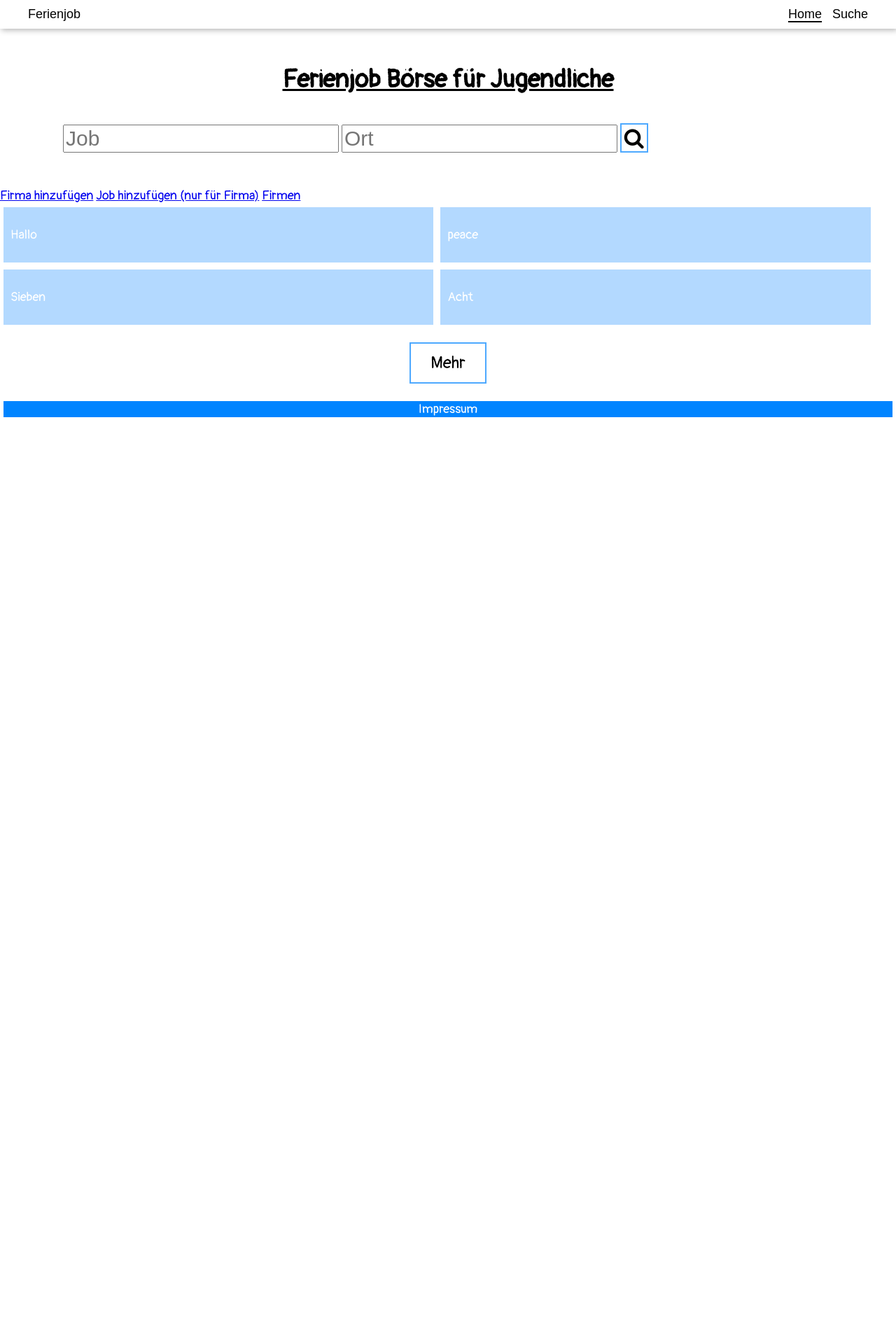
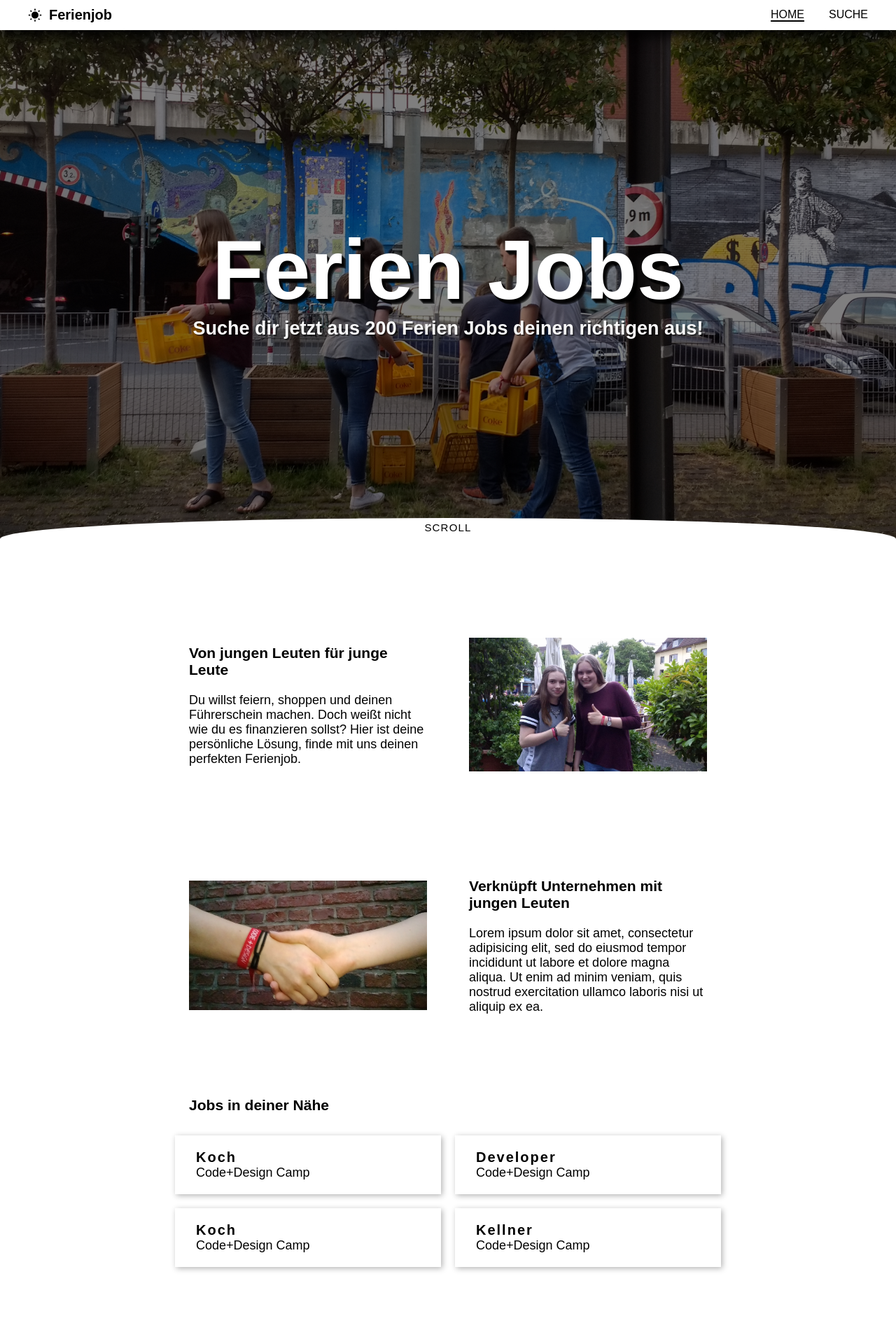
Before and after one commit to ferienjob/django, a Django app: page / in a window 1280 px wide. Shown: the whole page at 70% size. Before the commit the page ends 596 px from the top, so only its background shows below. Run offline with Django 3.2, Linux system fonts and the light colour scheme; some libraries are stand-ins or nearby versions.

Commit message:
improved landing page again

```diff
--- a/FerienJobsBoerse/views.py
+++ b/FerienJobsBoerse/views.py
@@ -14,7 +14,8 @@ routes = [
 
 
 def home(request):
-    return render(request, '../templates/home.html', {'routes': routes, 'current_route': '/'})
+    # return render(request, '../templates/home.html', {'routes': routes, 'current_route': '/'})
+    return render(request, '../templates/landing_page.html', {'routes': routes, 'current_route': '/'})
 
 
 
--- a/static/global.css
+++ b/static/global.css
@@ -8,6 +8,11 @@ body {
 }
 
 header {
+  position: fixed;
+  top: 0;
+  right: 0;
+  left: 0;
+
   font-family: sans-serif;
 
   background: white;
@@ -16,23 +21,40 @@ header {
 
   display: flex;
 
-  box-shadow: 2px 2px 8px rgba(0, 0, 0, 0.3);
+  box-shadow: 0px 10px 20px rgba(0, 0, 0, 0.9);
+  z-index: 1000;
+  /*position: absolute;
+  top: 0;
+  left: 0;
+  right: 0;*/
 }
 header a.brand, header nav a {
   color: black;
   text-decoration: none;
 }
 header a.brand {
-
+  font-weight: bold;
+  font-size: 20px;
+  display: flex;
+  align-items: center;
+  justify-content: space-between;
+}
+header a.brand svg {
+  height: 20px;
+  width: 20px;
+  margin-right: 10px;
 }
 header nav {
   margin-left: auto;
 }
 header nav a {
+  font-size: 16px;
   border-bottom: 2px solid transparent;
+  font-weight: lighter;
+  text-transform: uppercase;
 }
 header nav a:not(:last-child) {
-  margin: 0 10px;
+  margin: 0 30px;
 }
 header nav a:hover, header nav a.active {
   border-bottom: 2px solid black;
--- a/static/landing_page.css
+++ b/static/landing_page.css
@@ -99,3 +99,46 @@ body {
   display: block;
   border-radius: 2px;
 }
+
+.jobs__title {
+  padding: 0 30px;
+}
+.jobs {
+  display: flex;
+  flex-wrap: wrap;
+  margin: 0 0 90px 0;
+}
+.job {
+  width: calc(50% - 20px);
+  margin: 10px;
+  background: white;
+  box-shadow: 2px 2px 8px rgba(0, 0, 0, 0.3);
+  padding: 20px 30px;
+
+  color: black;
+  text-decoration: none;
+
+  transform-origin: center;
+  transition-duration: 200ms;
+  transition-timing-function: cubic-bezier(0.5, 0, 0.1, 1);
+  transition-delay: 0ms;
+}
+.job:hover {
+  /*transform: translate3d(104px, 0px, 0px);*/
+  /*transform: translate(1.5, 1.5);*/
+  transform: scale(1.05, 1.05);
+}
+
+.job__title,
+.job__company {
+  margin: 0;
+}
+.job__title {
+  font-size: 20px;
+  font-weight: bolder;
+  letter-spacing: 2px;
+}
+.job__company {
+
+
+}
--- a/templates/_base.html
+++ b/templates/_base.html
@@ -5,15 +5,20 @@
   <head>
     <meta charset="UTF-8">
     <title>{% block title %}{% endblock %} - Ferienjobs für Jugendliche</title>
-    <link href="https://fonts.googleapis.com/css?family=Pangolin" rel="stylesheet">
-    <link rel="stylesheet" href="https://maxcdn.bootstrapcdn.com/font-awesome/4.4.0/css/font-awesome.min.css">
+    <!-- <link href="https://fonts.googleapis.com/css?family=Pangolin" rel="stylesheet"> -->
+    <!-- <link rel="stylesheet" href="https://maxcdn.bootstrapcdn.com/font-awesome/4.4.0/css/font-awesome.min.css"> -->
     <link rel="stylesheet" type="text/css" href="{% static "global.css" %}">
     {% block head %}
     {% endblock %}
   </head>
   <body>
     <header>
-      <a href="/" class="brand">Ferienjob</a>
+      <a href="/" class="brand">
+        <svg xmlns="http://www.w3.org/2000/svg" viewBox="0 0 24 24">
+          <path d="M6.76 4.84l-1.8-1.79-1.41 1.41 1.79 1.79 1.42-1.41zM4 10.5H1v2h3v-2zm9-9.95h-2V3.5h2V.55zm7.45 3.91l-1.41-1.41-1.79 1.79 1.41 1.41 1.79-1.79zm-3.21 13.7l1.79 1.8 1.41-1.41-1.8-1.79-1.4 1.4zM20 10.5v2h3v-2h-3zm-8-5c-3.31 0-6 2.69-6 6s2.69 6 6 6 6-2.69 6-6-2.69-6-6-6zm-1 16.95h2V19.5h-2v2.95zm-7.45-3.91l1.41 1.41 1.79-1.8-1.41-1.41-1.79 1.8z"/>
+        </svg>
+        <span>Ferienjob</span>
+      </a>
       <nav>
         {% for route in routes %}
           {% if route.key == current_route %}
--- a/templates/landing_page.html
+++ b/templates/landing_page.html
@@ -25,19 +25,36 @@
           Hier ist deine persönliche Lösung, finde mit uns deinen perfekten Ferienjob.
         </p>
       </div>
-      <img src='https://code.design/wp-content/uploads/2016/11/f89a370e-532x355.jpg' />
+      <img src='{% static "young_people.min.jpg" %}' />
     </div>
     <div class="description__container">
-      <img src='https://code.design/wp-content/uploads/2016/11/f89a370e-532x355.jpg' />
+      <img src='{% static "shake_hands.jpeg" %}' />
       <div class="description__text">
-        <h3>Verküpft Unternehmen mit jungen Leuten</h3>
+        <h3>Verknüpft Unternehmen mit jungen Leuten</h3>
         <p>
-          Du willst feiern, shoppen und deinen Führerschein machen.
-          Doch weißt nicht wie du es finanzieren sollst?
-          Hier ist deine persönliche Lösung, finde mit uns deinen perfekten Ferienjob.
+          Lorem ipsum dolor sit amet, consectetur adipisicing elit, sed do eiusmod tempor incididunt ut labore et dolore magna aliqua. Ut enim ad minim veniam, quis nostrud exercitation ullamco laboris nisi ut aliquip ex ea.
         </p>
       </div>
+    </div>
 
+    <h3 class="jobs__title">Jobs in deiner Nähe</h3>
+    <div class="jobs">
+      <a class="job" href="/job/1">
+        <p class="job__title">Koch</p>
+        <p class="job__company">Code+Design Camp</p>
+      </a>
+      <a class="job" href="/job/2">
+        <p class="job__title">Developer</p>
+        <p class="job__company">Code+Design Camp</p>
+      </a>
+      <a class="job" href="/job/3">
+        <p class="job__title">Koch</p>
+        <p class="job__company">Code+Design Camp</p>
+      </a>
+      <a class="job" href="/job/4">
+        <p class="job__title">Kellner</p>
+        <p class="job__company">Code+Design Camp</p>
+      </a>
     </div>
   </div>
 {% endblock %}
```
Also changed, not shown: static/IMG_20170617_19483.jpg (deleted), static/shake_hands.jpeg (added), static/young_people.jpg (added), static/young_people.min.jpg (added).
